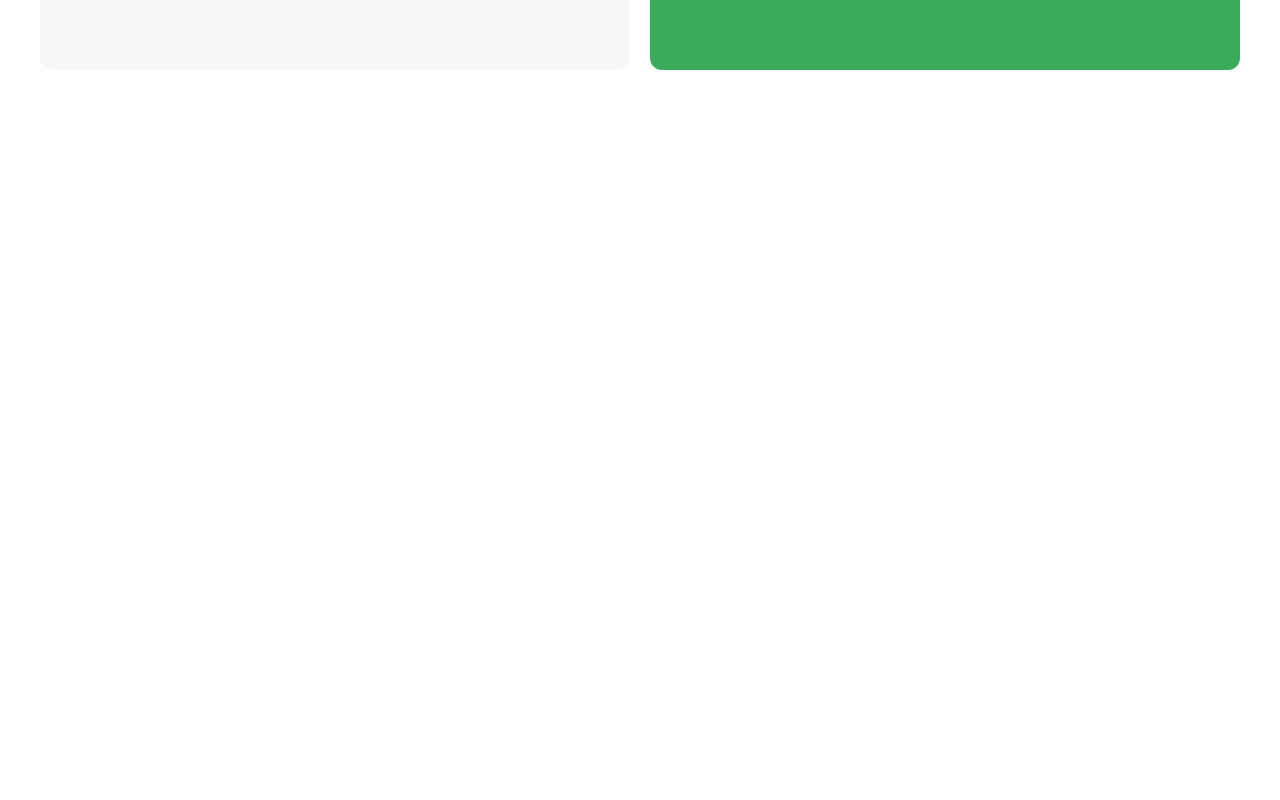
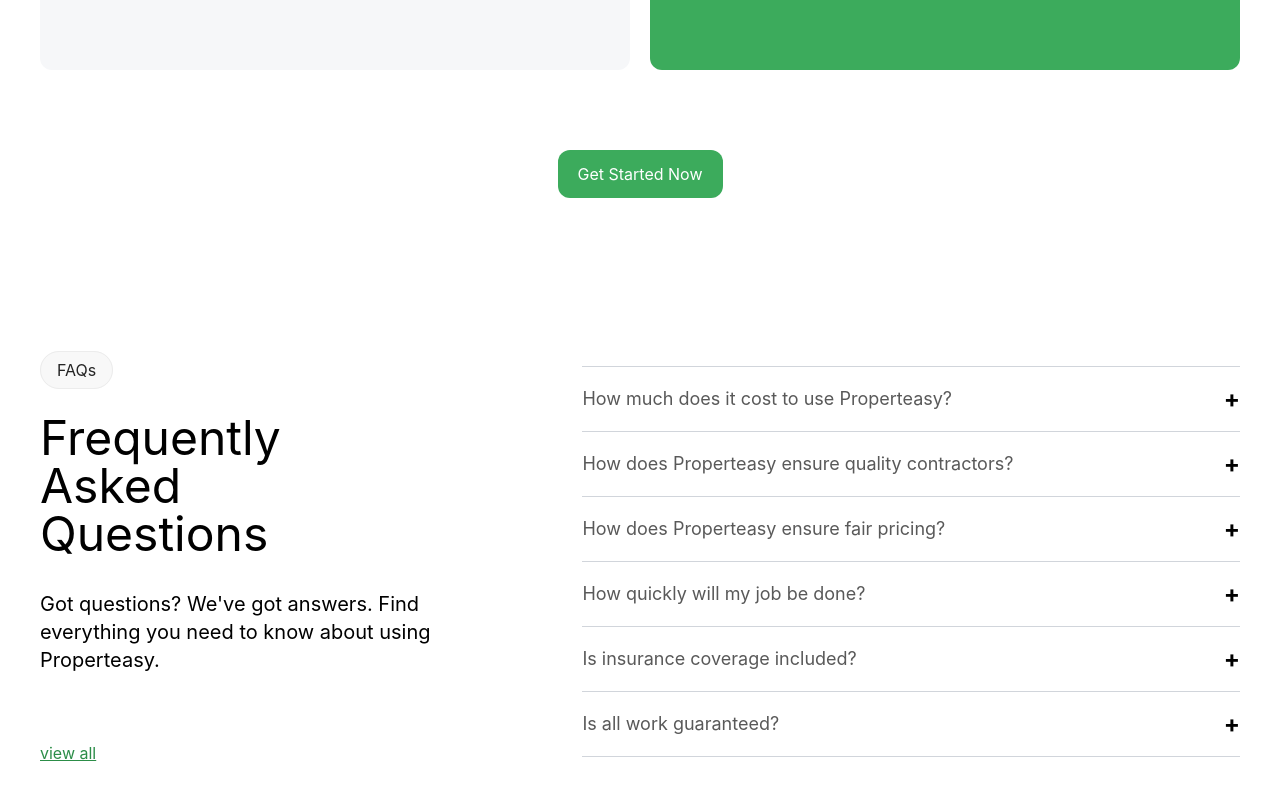
Before and after one commit to muzamil-rashdi/My-Landing-page, a React (Create React App) app: page / in a window 1280 px wide. Shown: the part 5351-6151 px from the top of the page. Before the commit the page ends 5581 px from the top, so only its background shows below. Built offline with nearby package versions, Linux system fonts and the light colour scheme.

Commit message:
updated and footer remains

```diff
--- a/package.json
+++ b/package.json
@@ -11,6 +11,7 @@
     "@testing-library/jest-dom": "^6.6.4",
     "@testing-library/react": "^16.3.0",
     "@testing-library/user-event": "^13.5.0",
+    "bootstrap": "^5.3.7",
     "react": "^19.1.1",
     "react-dom": "^19.1.1",
     "react-icons": "^5.5.0",
--- a/src/App.js
+++ b/src/App.js
@@ -7,6 +7,8 @@
 import ProperteasyWorks from "./components/ProperteasyWorks";
 import Pricing from "./components/Pricing";
 import WhatMakes from "./components/WhatMakes";
+import FAQs from "./components/FAQs";
+import Updated from "./components/Updated";
 function App() {
   return (
         <>
@@ -18,7 +20,9 @@
         <ProperteasyWorks/>
         <Pricing/>
         <WhatMakes/>
+        <FAQs/>
         </div>
+        <Updated/>
 
         </>
   );
--- /dev/null
+++ b/src/components/FAQs.jsx
@@ -0,0 +1,126 @@
+import React, { useState } from "react";
+
+const FAQs = () => {
+  // 6 items from your screenshot
+  const faqItems = [
+    {
+      id: 1,
+      question: "How much does it cost to use Properteasy?",
+      answer:
+        "Joining Properteasy is completely free for landlords, homeowners & vendors. There are no subscription fees, membership fees or hidden charges. Property owners pay one, all-inclusive price for service rendered, and it costs nothing for vendors to join the Property network of licensed professionals.",
+    },
+    {
+      id: 2,
+      question: "How does Properteasy ensure quality contractors?",
+      answer:
+        "We ensure all contractors are vetted and licensed before joining our platform.",
+    },
+    {
+      id: 3,
+      question: "How does Properteasy ensure fair pricing?",
+      answer:
+        "Our platform compares market rates to ensure fair and competitive pricing.",
+    },
+    {
+      id: 4,
+      question: "How quickly will my job be done?",
+      answer:
+        "Most jobs are scheduled within 24-48 hours depending on the urgency and availability of contractors.",
+    },
+    {
+      id: 5,
+      question: "Is insurance coverage included?",
+      answer:
+        "Yes, all approved contractors carry full insurance coverage for the work they perform.",
+    },
+    {
+      id: 6,
+      question: "Is all work guaranteed?",
+      answer:
+        "Yes, all work is backed by a service guarantee to ensure your satisfaction.",
+    },
+  ];
+
+  const [openId, setOpenId] = useState(null);
+
+  const toggleAccordion = (id) => {
+    setOpenId((prev) => (prev === id ? null : id));
+  };
+
+  return (
+    <section className="relative w-full max-w-[1344px] mx-auto mt-10 sm:mt-20 my-10">
+
+
+
+      <div className="flex flex-col md:flex-row gap-40 md:gap-16 ">
+         {/* --- left SIDE ---- */}
+            <div className="flex-1 flex flex-col justify-between">
+                <div>
+                <span className="bg-[#F8F8F8] text-[#242424] border-[1.1px] border-[#ECECEC] px-4 py-2 rounded-full">FAQs</span>
+                <h1 className="my-8 text-3xl md:text-5xl">
+                    Frequently <br className="hidden md:block" /> Asked <br/> Questions
+                </h1>
+                <p className="text-lg md:text-xl">Got questions? We've got answers. Find everything you need to know about using Properteasy.</p>
+                </div>
+                <a className="text-[#2C8D48] underline" href="/">view all</a>
+            </div>
+
+
+          {/* ----------- left SIDE END------- */}
+
+
+
+
+        {/* ---------------- RIGHT SIDE ---------------- */}
+
+        <div className="flex-[1.5] py-2 md:pl-10">
+            <div className=" border-b border-gray-300 "></div>
+          {faqItems.map((item) => {
+            const isOpen = openId === item.id;
+
+            return (
+              <div
+                key={item.id}
+                className={` transition-colors duration-500 border-b  ${
+                  isOpen ? "border-transparent" : "border-gray-300"
+                }`}
+              >
+                {/* Accordion header */}
+                <button
+                  onClick={() => toggleAccordion(item.id)}
+                  className="w-full flex justify-between items-center py-4 text-left"
+                >
+                  {/* Question */}
+                  <span
+                    className={`text-[#595959] text-lg transition-all duration-300 ${
+                      isOpen ? "font-semibold text-black" : "font-normal"
+                    }`}
+                  >
+                    {item.question}
+                  </span>
+
+                  {/* Plus / Minus */}
+                  <span className="text-2xl font-bold">
+                    {isOpen ? "−" : "+"}
+                  </span>
+                </button>
+
+                {/* Answer */}
+                <div
+                  className={`overflow-hidden transition-all duration-300 ${
+                    isOpen ? "max-h-40 opacity-100 " : "max-h-0 opacity-0"
+                  }`}
+                >
+                  <p className="pb-4 text-[#333333] tracking-tighter">{item.answer}</p>
+                </div>
+              </div>
+            );
+          })}
+        </div>
+        {/* -RIGHT SIDE END  */}
+      </div>
+    </section>
+  );
+};
+
+export default FAQs;
--- a/src/components/Pricing.jsx
+++ b/src/components/Pricing.jsx
@@ -1,6 +1,5 @@
 import React from "react";
 import RoundButton from "./common/RoundButton";
-import FeatureCard from "../components/common/FeatureCard";
 const Pricing = () => {
   return (
     <>
--- /dev/null
+++ b/src/components/Updated.jsx
@@ -0,0 +1,11 @@
+import React from "react";
+
+const Updated = () => {
+  return (
+    <section className="w-full h-full">
+
+    </section>
+  );
+};
+
+export default Updated;
--- a/src/components/WhatMakes.jsx
+++ b/src/components/WhatMakes.jsx
@@ -1,5 +1,6 @@
 import React from "react";
 import RoundButton from "./common/RoundButton";
+import GreenButton from "./common/GreenButton";
 const WhatMakes = ({ text }) => {
 
   return (
@@ -116,6 +117,9 @@
 
  </div>
          </div>
+         <div className="text-center">
+         <GreenButton text={"Get Started Now"}/>
+          </div>
         </section>
         </>
   );
```
Also changed, not shown: 2 other files (tests, documents, lock files or other folders).
